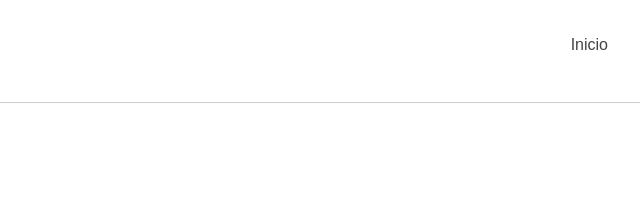
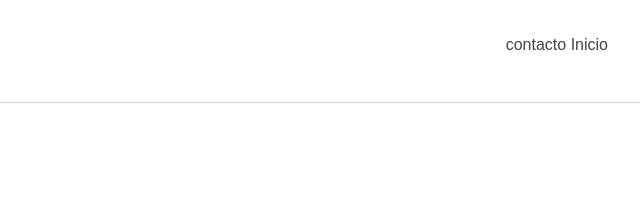
Before and after one commit to joacoferreira/parcial-2, a plain HTML site: page blog facultad/index.html in a window 1280 px wide. Shown: the top 216 px of the page, 640-1280 px from the left. Drawn offline with Linux system fonts and the light colour scheme.

Commit message:
Update index.html

```diff
--- a/blog facultad/index.html
+++ b/blog facultad/index.html
@@ -11,7 +11,8 @@
   <header class="top-header">
     <h1 class="site-title">Pedro Joaquin Ferreira</h1>
     <nav>
-      <a href="#">Inicio</a>
+      <a href="https://mail.google.com/mail/?view=cm&to=horuscontactt@gmail.com" target="_blank" class="boton">contacto</a>
+      <a href="index.html">Inicio</a>
     </nav>
   </header>
 
```
